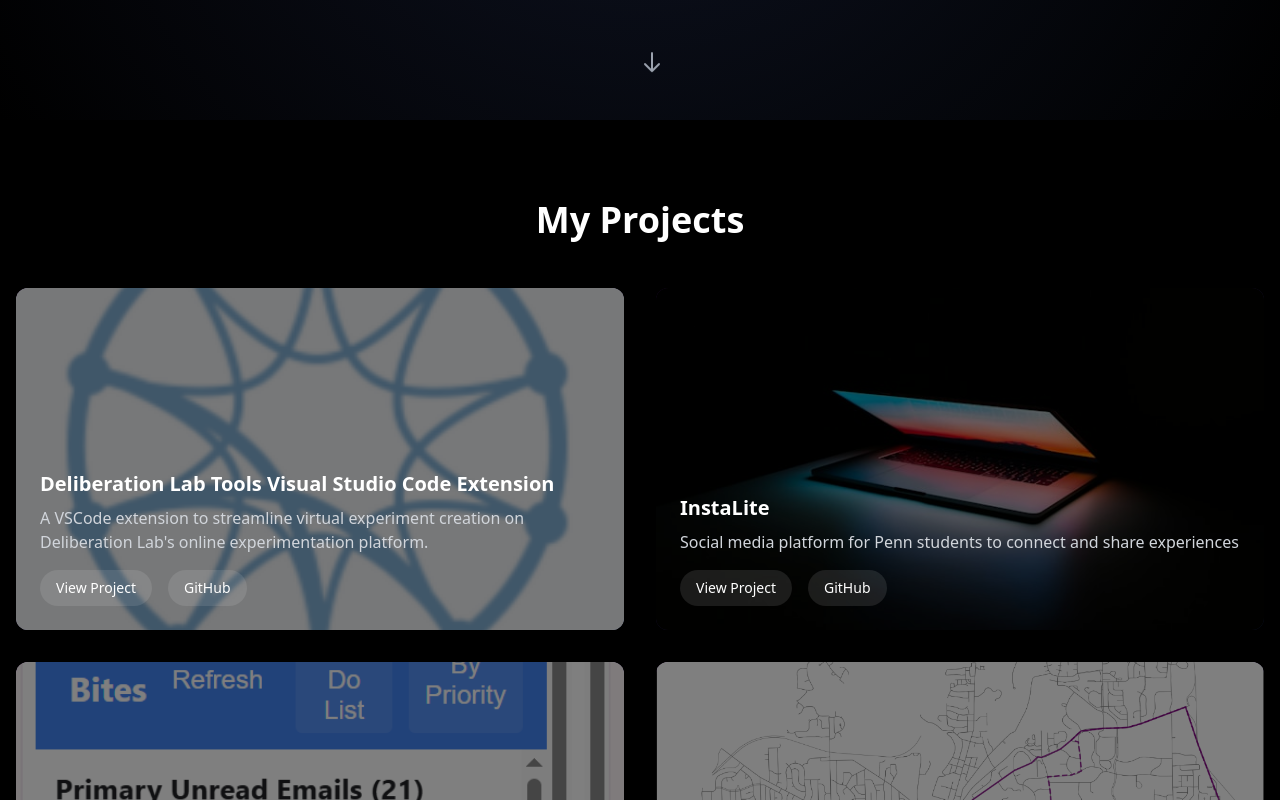
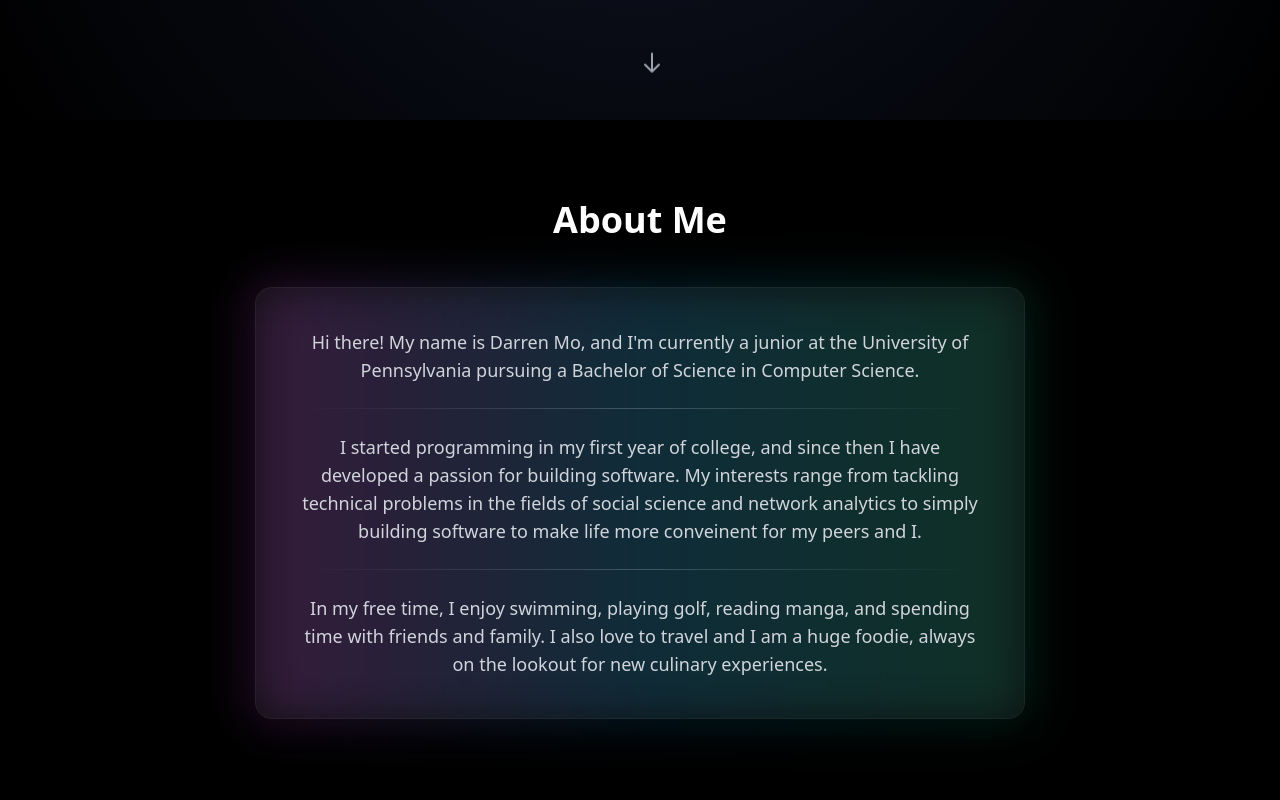
Before and after one commit to darrenmo12309/darren-portfolio, a Next.js app in the folder portfolio/: page / in a window 1280 px wide. Shown: the part 680-1480 px from the top of the page. Built offline with nearby package versions, Linux system fonts and the light colour scheme.

Commit message:
added about m,e and basic project pages

```diff
--- /dev/null
+++ b/portfolio/app/components/AboutMe.tsx
@@ -0,0 +1,39 @@
+'use client';
+
+import { motion } from 'framer-motion';
+
+export default function AboutMe() {
+    return (
+        <section className="py-12 md:py-20 px-4 max-w-7xl mx-auto">
+            <motion.h2
+                initial={{ opacity: 0, y: 20 }}
+                whileInView={{ opacity: 1, y: 0 }}
+                viewport={{ once: true }}
+                transition={{ duration: 0.6 }}
+                className="text-3xl md:text-4xl font-bold mb-8 md:mb-12 text-center"
+            >
+                About Me
+            </motion.h2>
+
+            <div className="relative max-w-3xl mx-auto">
+                <div className="absolute -inset-1 rounded-2xl bg-gradient-to-r from-fuchsia-500/20 via-sky-500/20 to-emerald-500/20 blur-xl" />
+                <div className="relative rounded-2xl bg-white/5 backdrop-blur-sm ring-1 ring-white/10 shadow-xl">
+                    <div className="px-6 md:px-10 py-8 md:py-10 text-center text-gray-300 space-y-6 text-base md:text-lg leading-relaxed">
+                        <p>
+                            Hi there! My name is Darren Mo, and I'm currently a junior at the University of Pennsylvania pursuing a Bachelor of Science in Computer Science.
+                        </p>
+                        <div className="h-px bg-gradient-to-r from-transparent via-white/20 to-transparent" />
+                        <p>
+                            I started programming in my first year of college, and since then I have developed a passion for building software. My interests range from tackling technical problems in the fields of social science and network analytics to simply building software to make life more conveinent for my peers and I.
+                        </p>
+                        <div className="h-px bg-gradient-to-r from-transparent via-white/20 to-transparent" />
+                        <p>
+                            In my free time, I enjoy swimming, playing golf, reading manga, and spending time with friends and family. I also love to travel and I am a huge foodie, always on the lookout for new culinary experiences.
+                        </p>
+                    </div>
+                </div>
+            </div>
+
+        </section>
+    );
+}
--- a/portfolio/app/page.tsx
+++ b/portfolio/app/page.tsx
@@ -4,11 +4,13 @@
 import ProjectsSection from './components/ProjectsSection';
 import SkillsSection from './components/SkillsSection';
 import ContactSection from './components/ContactSection';
+import AboutMe from './components/AboutMe';
 
 export default function MinimalModernPortfolio() {
 	return (
 		<div className="min-h-screen bg-black text-white">
 			<HeroSection />
+			<AboutMe />
 			<ProjectsSection />
 			<SkillsSection />
 			<ContactSection />
```
